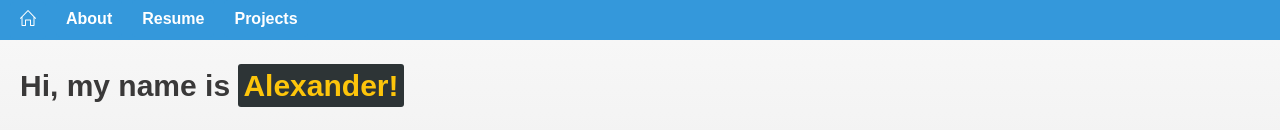
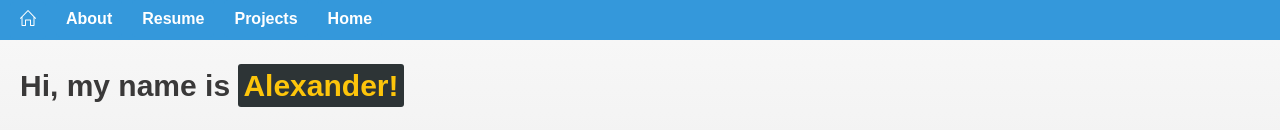
Before and after one commit to alexander-lopez-s/portafolio, a React (Vite) app: page / in a window 1280 px wide. Shown: the top 130 px of the page. Built offline with nearby package versions, Linux system fonts and the light colour scheme; a web font is replaced by a local one.

Commit message:
changed path

```diff
--- a/src/components/NavBar.jsx
+++ b/src/components/NavBar.jsx
@@ -12,6 +12,7 @@ const NavBar = () => {
           <li><NavLink to='/About' >About</NavLink></li>
           <li><NavLink to='/Resume' >Resume</NavLink></li>
           <li><NavLink to='/Projects' >Projects</NavLink></li>
+          <li><NavLink to='*' >Home</NavLink></li>
         </ul>
       </nav>
     </div>
```
